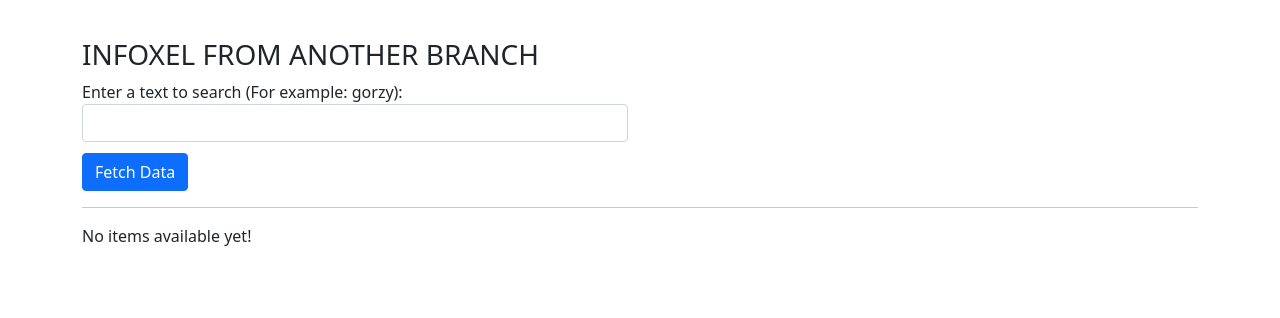
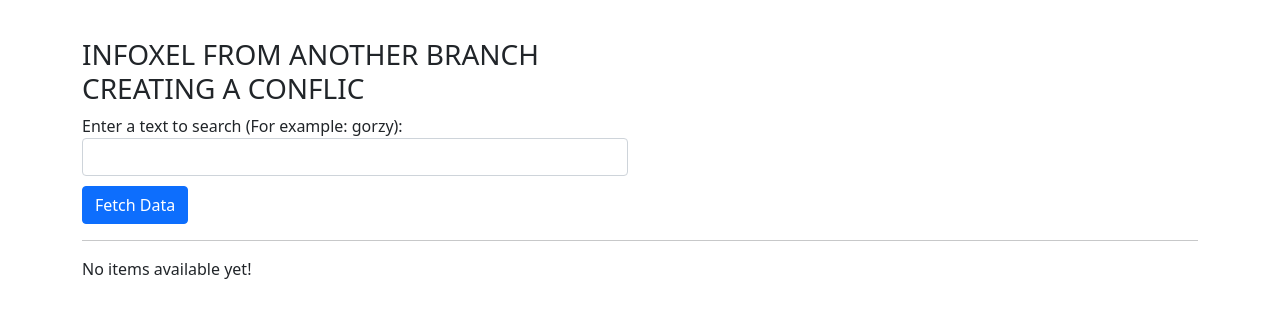
Before and after one commit to yamilzavala/Infoxel, an Angular app in the folder infoxel/: page / in a window 1280 px wide. Shown: the top 318 px of the page. Built offline with nearby package versions, Linux system fonts and the light colour scheme.

Commit message:
creating a new conflic

```diff
--- a/infoxel/src/app/app.component.html
+++ b/infoxel/src/app/app.component.html
@@ -1,7 +1,7 @@
 <div class="container" style="margin-top: 3%;">
   <div class="row">
     <div class="col-xs-12 col-md-6 col-md-offset-3">
-      <h3>INFOXEL FROM ANOTHER BRANCH</h3>
+      <h3>INFOXEL FROM ANOTHER BRANCH CREATING A CONFLIC</h3>
 
         <div class="form-group">
           <label for="texto">Enter a text to search (For example: gorzy):</label>
```
